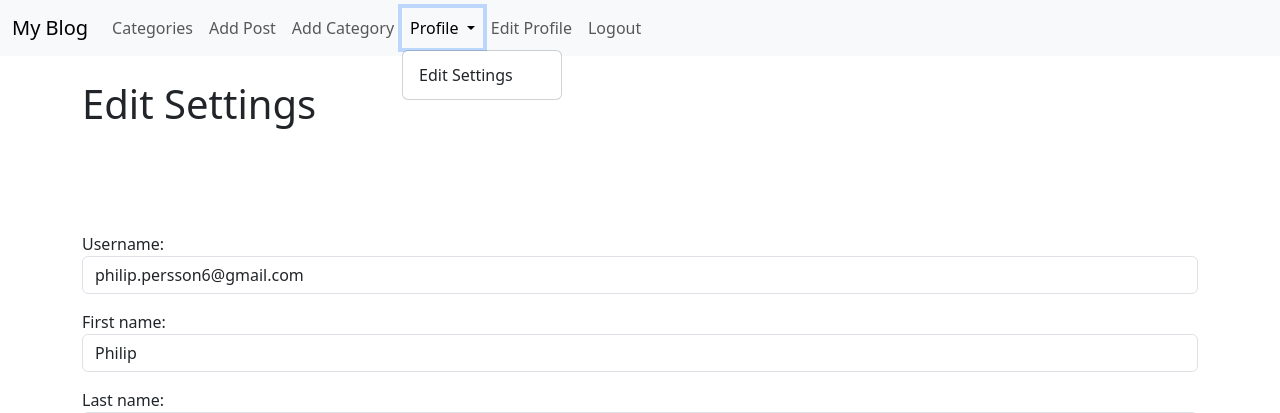
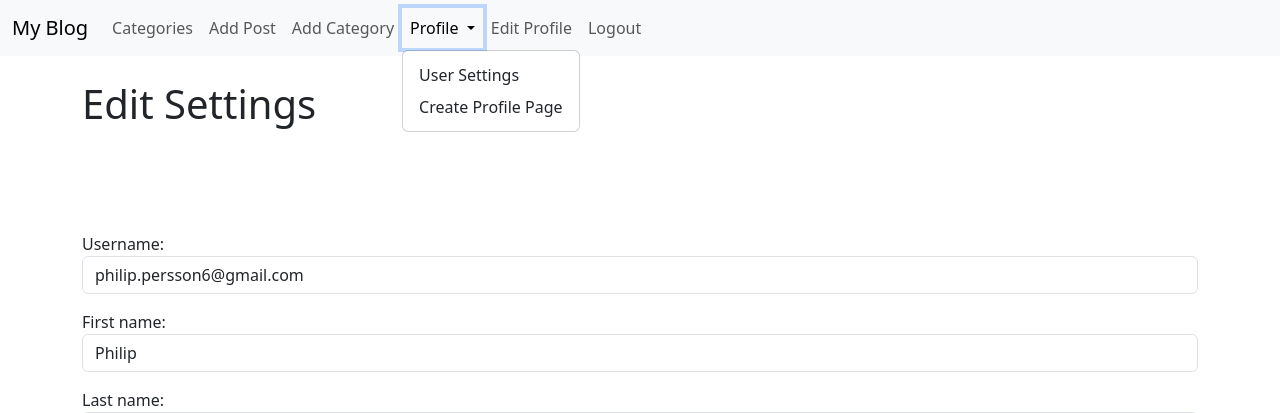
Before and after one commit to Code-Institute-Submissions/pphilippersson6-my-blog.p4, a Django app: page /members/edit_profile/ in a window 1280 px wide, after a click on "Profile". Shown: the top 413 px of the page. Run offline with Django 3.2, Linux system fonts and the light colour scheme; a user stored in the database is signed in.

Commit message:
added a edit file page and made it work properly with links in navbar

```diff
--- a/members/urls.py
+++ b/members/urls.py
@@ -1,5 +1,5 @@
 from django.urls import path
-from .views import UserRegisterView, UserEditView, PasswordsChangeView, ShowProfilePageView, EditProfilePageView
+from .views import UserRegisterView, UserEditView, PasswordsChangeView, ShowProfilePageView, EditProfilePageView, CreateProfilePageView
 from . import views
 
 urlpatterns = [
@@ -9,5 +9,6 @@ urlpatterns = [
     path('password_success/', views.password_success, name='password_success'),
     path('<int:pk>/profile/', ShowProfilePageView.as_view(), name='show_profile_page'),
     path('<int:pk>/edit_profile_page/', EditProfilePageView.as_view(), name='edit_profile_page'),
+     path('create_profile_page/', CreateProfilePageView.as_view(), name='create_profile_page'),
 
 ]
--- a/members/views.py
+++ b/members/views.py
@@ -1,12 +1,20 @@
 from django.shortcuts import render, get_object_or_404
 from django.views import generic
-from django.views.generic import DetailView
+from django.views.generic import DetailView, CreateView
 from django.contrib.auth.forms import UserChangeForm, PasswordChangeForm
 from django.contrib.auth.views import PasswordChangeView
 from django.urls import reverse_lazy
 from .forms import SignUpForm, EditProfileForm, PasswordChangingForm
 from myblog.models import Profile
 
+class CreateProfilePageView(CreateView):
+    model = Profile
+    template_name = "registration/create_user_profile_page.html"
+    fields = '__all__'
+
+    def form_valid(self, form):
+        form.instance.user = self.request.user
+        return super().form_class_valid(form)
 
 class EditProfilePageView(generic.UpdateView):
     model = Profile
--- a/myblog/templates/base.html
+++ b/myblog/templates/base.html
@@ -68,7 +68,15 @@
                       Profile
                     </a>
                     <ul class="dropdown-menu">
-                      <li><a class="dropdown-item" href="{% url 'edit_profile' %}">Edit Settings</a></li>
+                      <li><a class="dropdown-item" href="{% url 'edit_profile' %}">User Settings</a></li>
+                        {% if user.profile.id %}
+                     <li><a class="dropdown-item" href="{% url 'edit_profile_page' user.profile.id %}">Edit Profile Page</a></li>
+                     <li><a class="dropdown-item" href="{% url 'show_profile_page' user.profile.id %}">Show Profile Page</a></li>
+
+                        {% else %}
+                            <li><a class="dropdown-item" href="{% url 'create_profile_page' %}">Create Profile Page</a></li>
+                        {% endif %}
+
 
                     </ul>
                   </li>
```
Also changed, not shown: members/templates/registration/create_user_profile_page.html (added, +27 -0 lines).
